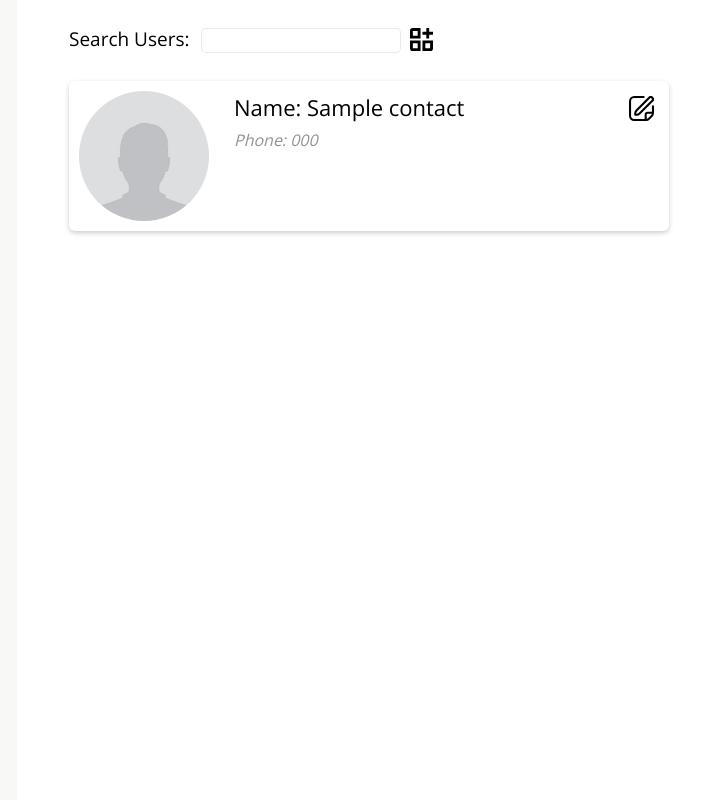
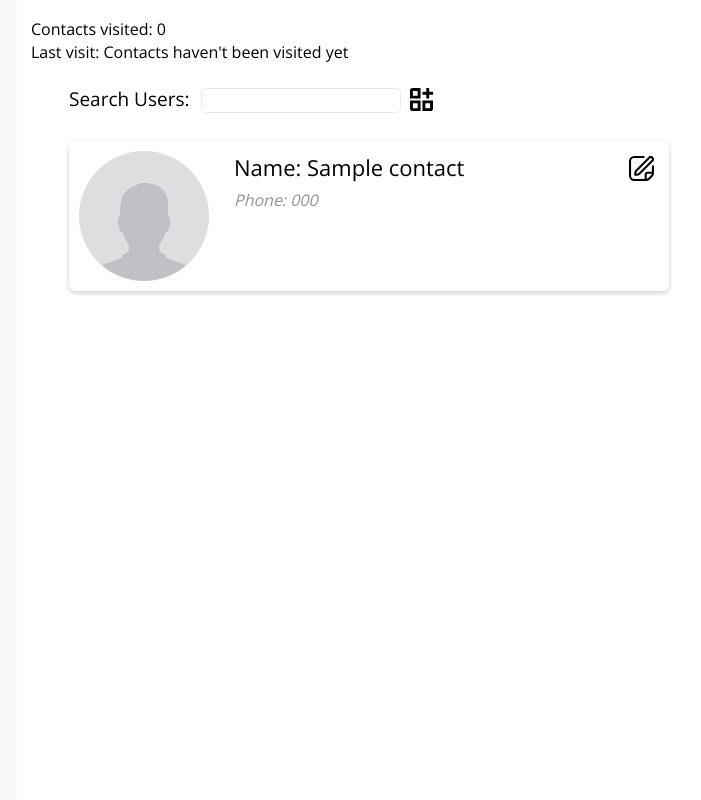
Before and after one commit to hillel-i-python-pro-i-2022-08-26/django_homework__lukianitca_mykyta, a Django app: page /contacts/show-contacts/ in a window 1280 px wide. Shown: the part 57-857 px from the top of the page, without its empty margins (271-972 px from the left). Run offline with Django 4.2, Linux system fonts and the light colour scheme; tables that the repository leaves empty hold one stand-in row (values such as "Sample post").

Commit message:
Templates and styles updated

```diff
--- a/apps/templates/contacts/show_contacts.html
+++ b/apps/templates/contacts/show_contacts.html
@@ -11,6 +11,10 @@
 
 {% block content %}
     {% if contacts %}
+        <div class="visits-info">
+            <p>Contacts visited: {{ contacts_visited }}</p>
+            <p>Last visit: {{ last_visit }}</p>
+        </div>
         <div class="search-wrapper">
             <label for="search" class="label-search">Search Users:</label>
             <input type="search" id="search" data-search>
--- a/static/contacts/css/show_contacts.css
+++ b/static/contacts/css/show_contacts.css
@@ -1,6 +1,15 @@
 .search-wrapper {
     width: 600px;
     margin: 2rem auto;
+}
+
+.visits-info {
+    font-size: 16px;
+    margin: 1rem;
+}
+
+.visits-info > p {
+        padding-top: .5rem;
 }
 
 .label-search {
```
